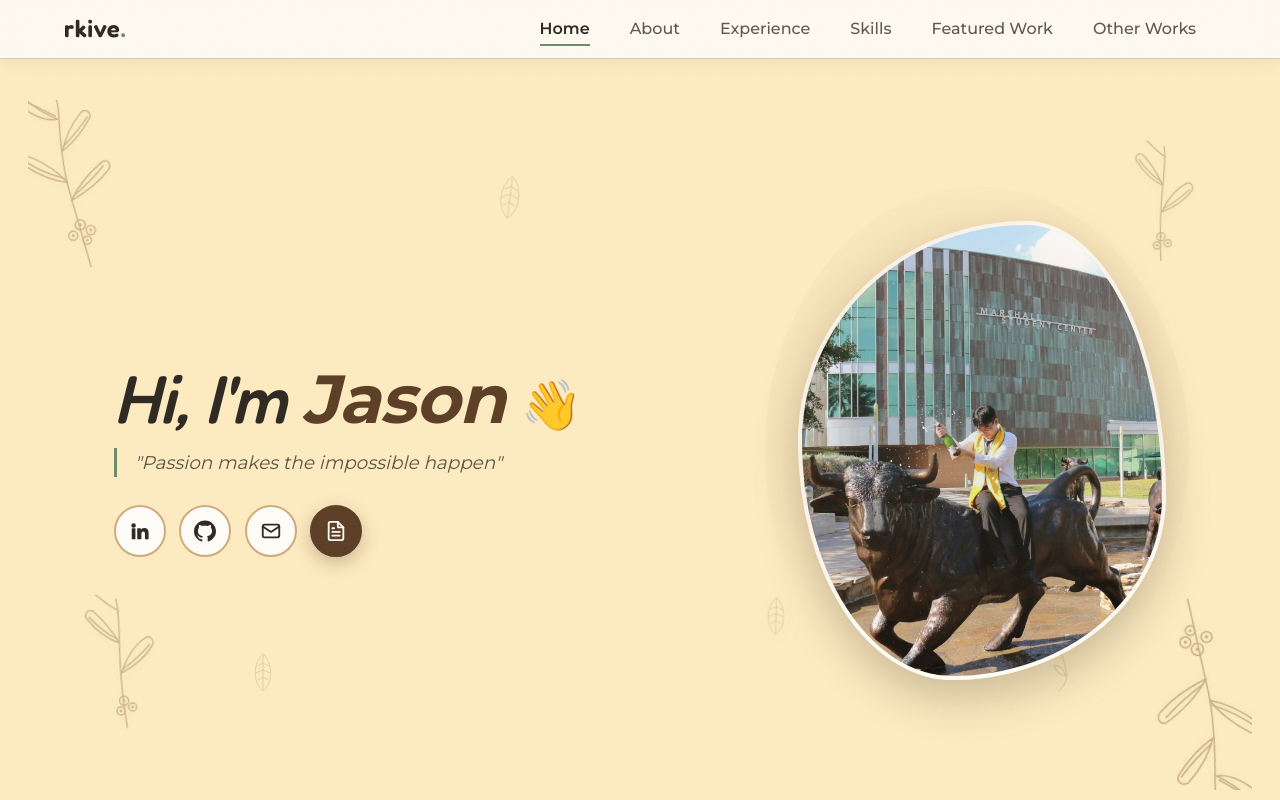
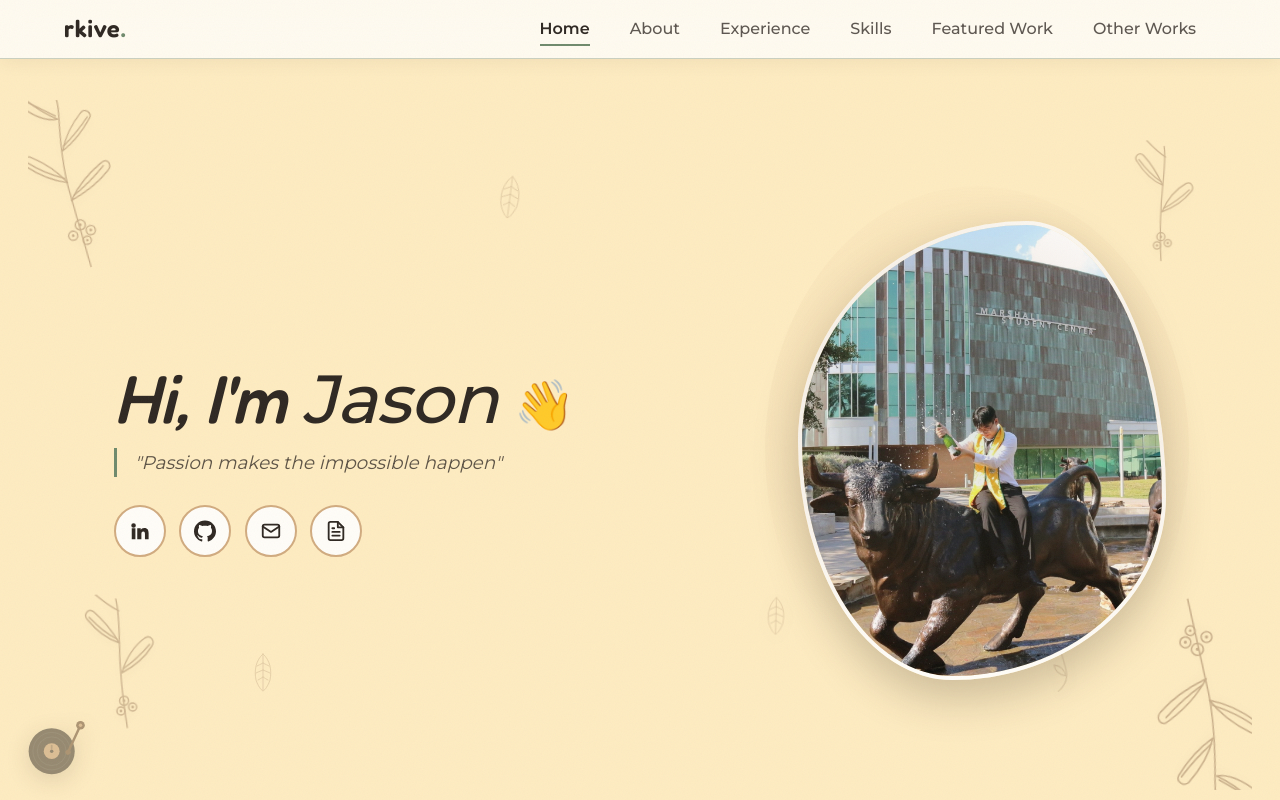
Before and after one commit to jaguan2/personal-portfolio, a React (Vite) app: page / in a window 1280 px wide. Shown: the top 800 px of the page. Built offline with nearby package versions, Linux system fonts and the light colour scheme; a web font is replaced by a local one.

Commit message:
- removed gradient from name and resume button in header. - added a cafe radio button

```diff
--- a/src/App.jsx
+++ b/src/App.jsx
@@ -11,6 +11,7 @@ import Quote from './components/Quote'
 import Footer from './components/Footer'
 import ScrollProgress from './components/ScrollProgress'
 import BackToTop from './components/BackToTop'
+import CafeRadio from './components/CafeRadio'
 import SectionDivider from './components/SectionDivider'
 import './App.css'
 
@@ -96,6 +97,7 @@ function App() {
       </main>
       <Footer />
       <BackToTop />
+      <CafeRadio />
     </>
   )
 }
--- a/src/components/About.css
+++ b/src/components/About.css
@@ -138,11 +138,10 @@
 }
 
 .about-col-2 p {
-  line-height: 1.75;
+  line-height: 1.85;
   color: rgba(46, 31, 22, 0.88);
-  margin-bottom: 18px;
-  font-size: 1rem;
-  max-width: 60ch;
+  margin-bottom: 20px;
+  font-size: 1.05rem;
 }
 
 .about-col-2 p:last-child {
--- /dev/null
+++ b/src/components/CafeRadio.css
@@ -0,0 +1,113 @@
+/* Keep the YouTube iframe present (audio plays) but off-screen */
+.cafe-radio-holder {
+  position: fixed;
+  left: -9999px;
+  top: 0;
+  width: 320px;
+  height: 180px;
+  pointer-events: none;
+}
+
+/* Floating turntable, bottom-left */
+.cafe-radio {
+  position: fixed;
+  left: 20px;
+  bottom: 20px;
+  z-index: 91;
+  width: 72px;
+  height: 72px;
+  padding: 0;
+  border: none;
+  background: none;
+  cursor: pointer;
+  filter: drop-shadow(0 6px 12px rgba(46, 31, 22, 0.28));
+  transition: transform 0.3s ease, filter 0.3s ease;
+}
+
+.cafe-radio:hover:not(:disabled) {
+  transform: translateY(-3px) scale(1.05);
+  filter: drop-shadow(0 9px 16px rgba(46, 31, 22, 0.34));
+}
+
+.cafe-radio:disabled {
+  opacity: 0.5;
+  cursor: default;
+}
+
+.turntable {
+  display: block;
+  width: 100%;
+  height: 100%;
+  overflow: visible;
+}
+
+/* --- Colors --- */
+.tt-vinyl { fill: #2E2721; }
+.tt-groove { fill: none; stroke: rgba(255, 253, 248, 0.10); stroke-width: 1; }
+.tt-label { fill: var(--accent); }
+.tt-mark { fill: rgba(46, 39, 33, 0.4); }
+.tt-hole { fill: #2E2721; }
+.tt-arm-rod { stroke: var(--accent-strong); stroke-width: 3.4; stroke-linecap: round; }
+.tt-head { fill: var(--accent-strong); }
+.tt-pivot { fill: var(--accent-strong); }
+.tt-pivot-dot { fill: var(--accent); }
+.tt-note ellipse,
+.tt-note rect { fill: var(--leaf-strong); }
+
+/* --- Record spins while playing --- */
+.tt-record {
+  transform-box: view-box;
+  transform-origin: 44px 60px;
+}
+
+.cafe-radio.is-playing .tt-record {
+  animation: ttSpin 3.4s linear infinite;
+}
+
+@keyframes ttSpin {
+  to { transform: rotate(360deg); }
+}
+
+/* --- Tonearm: lifted when idle, dropped onto the record when playing --- */
+.tt-arm {
+  transform-box: view-box;
+  transform-origin: 84px 24px;
+  transform: rotate(-26deg);
+  transition: transform 0.55s cubic-bezier(0.34, 1.25, 0.64, 1);
+}
+
+.cafe-radio.is-playing .tt-arm {
+  transform: rotate(0deg);
+}
+
+/* --- Music notes float up while playing --- */
+.tt-note { opacity: 0; }
+
+.cafe-radio.is-playing .tt-note-1 { animation: ttNote 2.2s ease-out infinite; }
+.cafe-radio.is-playing .tt-note-2 { animation: ttNote 2.2s ease-out 1.1s infinite; }
+
+@keyframes ttNote {
+  0%   { transform: translateY(4px); opacity: 0; }
+  25%  { opacity: 0.95; }
+  100% { transform: translateY(-16px); opacity: 0; }
+}
+
+@media (prefers-reduced-motion: reduce) {
+  .cafe-radio.is-playing .tt-record,
+  .cafe-radio.is-playing .tt-note-1,
+  .cafe-radio.is-playing .tt-note-2 {
+    animation: none;
+  }
+  .tt-arm {
+    transition: none;
+  }
+}
+
+@media (max-width: 480px) {
+  .cafe-radio {
+    left: 14px;
+    bottom: 14px;
+    width: 60px;
+    height: 60px;
+  }
+}
--- /dev/null
+++ b/src/components/CafeRadio.jsx
@@ -0,0 +1,125 @@
+import { useEffect, useRef, useState } from 'react'
+import './CafeRadio.css'
+
+// The single YouTube video to loop as background music (the "v=" id in the URL).
+// Leave empty to hide the player.
+const VIDEO_ID = 'mAR8giOH5NY'
+
+function CafeRadio() {
+  const playerRef = useRef(null)
+  const holderRef = useRef(null)
+  const createdRef = useRef(false)
+  const [playing, setPlaying] = useState(false)
+  const [ready, setReady] = useState(false)
+
+  useEffect(() => {
+    if (!VIDEO_ID) return
+
+    const createPlayer = () => {
+      if (createdRef.current || !holderRef.current || !window.YT?.Player) return
+      createdRef.current = true
+      playerRef.current = new window.YT.Player(holderRef.current, {
+        height: '180',
+        width: '320',
+        videoId: VIDEO_ID,
+        playerVars: {
+          loop: 1,
+          playlist: VIDEO_ID,
+          autoplay: 0,
+          playsinline: 1
+        },
+        events: {
+          onReady: () => setReady(true),
+          onStateChange: (e) => {
+            const YT = window.YT
+            if (e.data === YT.PlayerState.PLAYING) setPlaying(true)
+            else if (e.data === YT.PlayerState.PAUSED || e.data === YT.PlayerState.ENDED) setPlaying(false)
+          }
+        }
+      })
+    }
+
+    if (window.YT?.Player) {
+      createPlayer()
+    } else {
+      if (!document.getElementById('yt-iframe-api')) {
+        const tag = document.createElement('script')
+        tag.id = 'yt-iframe-api'
+        tag.src = 'https://www.youtube.com/iframe_api'
+        document.body.appendChild(tag)
+      }
+      const prev = window.onYouTubeIframeAPIReady
+      window.onYouTubeIframeAPIReady = () => {
+        if (typeof prev === 'function') prev()
+        createPlayer()
+      }
+    }
+
+    return () => {
+      try { playerRef.current?.destroy?.() } catch { /* ignore */ }
+      createdRef.current = false
+    }
+  }, [])
+
+  if (!VIDEO_ID) return null
+
+  const toggle = () => {
+    const p = playerRef.current
+    if (!p) return
+    if (playing) p.pauseVideo()
+    else p.playVideo()
+  }
+
+  return (
+    <>
+      {/* Hidden audio source — rendered off-screen so only the sound plays */}
+      <div className="cafe-radio-holder" aria-hidden="true">
+        <div ref={holderRef} />
+      </div>
+
+      <button
+        type="button"
+        className={`cafe-radio ${playing ? 'is-playing' : ''}`}
+        onClick={toggle}
+        disabled={!ready}
+        aria-label={playing ? 'Pause music' : 'Play music'}
+        aria-pressed={playing}
+        title={ready ? (playing ? 'Pause music' : 'Play music') : 'Loading music…'}
+      >
+        <svg className="turntable" viewBox="0 0 100 100" width="72" height="72" aria-hidden="true">
+          {/* floating music notes (while playing) */}
+          <g className="tt-notes">
+            <g className="tt-note tt-note-1">
+              <ellipse cx="18" cy="30" rx="3" ry="2.3" transform="rotate(-18 18 30)" />
+              <rect x="20.3" y="21" width="1.5" height="9" rx="0.7" />
+            </g>
+            <g className="tt-note tt-note-2">
+              <ellipse cx="30" cy="24" rx="2.5" ry="1.9" transform="rotate(-18 30 24)" />
+              <rect x="32" y="16" width="1.3" height="8" rx="0.6" />
+            </g>
+          </g>
+
+          {/* the record (spins while playing) */}
+          <g className="tt-record">
+            <circle className="tt-vinyl" cx="44" cy="60" r="32" />
+            <circle className="tt-groove" cx="44" cy="60" r="26" />
+            <circle className="tt-groove" cx="44" cy="60" r="20" />
+            <circle className="tt-label" cx="44" cy="60" r="11" />
+            <rect className="tt-mark" x="42.8" y="51" width="2.4" height="6" rx="1" />
+            <circle className="tt-hole" cx="44" cy="60" r="2.4" />
+          </g>
+
+          {/* tonearm (drops onto the record while playing) */}
+          <g className="tt-arm">
+            <line className="tt-arm-rod" x1="84" y1="24" x2="52" y2="50" />
+            <circle className="tt-head" cx="52" cy="50" r="3.6" />
+          </g>
+          <circle className="tt-pivot" cx="84" cy="24" r="6" />
+          <circle className="tt-pivot-dot" cx="84" cy="24" r="2.4" />
+        </svg>
+      </button>
+    </>
+  )
+}
+
+export default CafeRadio
--- a/src/components/Header.css
+++ b/src/components/Header.css
@@ -128,35 +128,11 @@
   font-style: italic;
 }
 
+/* Keep "Jason" consistent with the rest of the greeting */
 .header-text h1 em {
   font-style: italic;
-  font-weight: 700;
-  color: var(--accent-strong);
-  background: linear-gradient(
-    110deg,
-    var(--accent-strong) 0%,
-    var(--accent-strong) 42%,
-    var(--accent) 50%,
-    var(--accent-strong) 58%,
-    var(--accent-strong) 100%
-  );
-  background-size: 250% 100%;
-  background-position: 100% 0;
-  -webkit-background-clip: text;
-  background-clip: text;
-  -webkit-text-fill-color: transparent;
-  animation: nameShimmer 6s ease-in-out 2s infinite;
-  /* Italic overhang would be clipped by background-clip: text; pad the clip
-     box and pull the next element back so spacing is unchanged */
-  display: inline-block;
-  padding-right: 0.12em;
-  margin-right: -0.12em;
-}
-
-/* Caramel sheen sweeps across the name every few seconds */
-@keyframes nameShimmer {
-  0% { background-position: 100% 0; }
-  35%, 100% { background-position: 0% 0; }
+  font-weight: inherit;
+  color: inherit;
 }
 
 .header-text h1 .wave {
--- a/src/components/Header.jsx
+++ b/src/components/Header.jsx
@@ -85,7 +85,7 @@ function Header() {
                 </a>
                 <a
                   href={resumePdf}
-                  className="icon-button icon-button-primary"
+                  className="icon-button"
                   download="Jason_Guan_Resume.pdf"
                   title="Download Resume"
                   aria-label="Download Resume"
--- a/src/components/Navbar.css
+++ b/src/components/Navbar.css
@@ -101,6 +101,12 @@ nav {
 .menu-btn:hover {
   background: var(--leaf-soft);
   border-color: var(--leaf);
+}
+
+.nav-right {
+  display: flex;
+  align-items: center;
+  gap: 16px;
 }
 
 .nav-links {
--- a/src/components/Navbar.jsx
+++ b/src/components/Navbar.jsx
@@ -55,6 +55,16 @@ function Navbar() {
           data-tooltip="A space where I archive and share my journey, wherever it takes me."
         >rkive<span className="logo-dot">.</span></a>
 
+        <div className="nav-right">
+          <ul id="nav-menu" className={`nav-links ${menuOpen ? 'open' : ''}`}>
+            <li><a href="#header" className={activeSection === 'header' ? 'active' : ''} onClick={handleNavClick}>Home</a></li>
+            <li><a href="#about" className={activeSection === 'about' ? 'active' : ''} onClick={handleNavClick}>About</a></li>
+            <li><a href="#experience" className={activeSection === 'experience' ? 'active' : ''} onClick={handleNavClick}>Experience</a></li>
+            <li><a href="#skills" className={activeSection === 'skills' ? 'active' : ''} onClick={handleNavClick}>Skills</a></li>
+            <li><a href="#projects" className={activeSection === 'projects' ? 'active' : ''} onClick={handleNavClick}>Featured Work</a></li>
+            <li><a href="#other-works" className={activeSection === 'other-works' ? 'active' : ''} onClick={handleNavClick}>Other Works</a></li>
+          </ul>
+
           <button
             ref={menuBtnRef}
             className="menu-btn"
@@ -65,15 +75,7 @@ function Navbar() {
           >
             {menuOpen ? '✕' : '☰'}
           </button>
-
-        <ul id="nav-menu" className={`nav-links ${menuOpen ? 'open' : ''}`}>
-          <li><a href="#header" className={activeSection === 'header' ? 'active' : ''} onClick={handleNavClick}>Home</a></li>
-          <li><a href="#about" className={activeSection === 'about' ? 'active' : ''} onClick={handleNavClick}>About</a></li>
-          <li><a href="#experience" className={activeSection === 'experience' ? 'active' : ''} onClick={handleNavClick}>Experience</a></li>
-          <li><a href="#skills" className={activeSection === 'skills' ? 'active' : ''} onClick={handleNavClick}>Skills</a></li>
-          <li><a href="#projects" className={activeSection === 'projects' ? 'active' : ''} onClick={handleNavClick}>Featured Work</a></li>
-          <li><a href="#other-works" className={activeSection === 'other-works' ? 'active' : ''} onClick={handleNavClick}>Other Works</a></li>
-        </ul>
+        </div>
       </nav>
     </div>
   )
```
Lines whose indentation alone changed are shown as unchanged.
